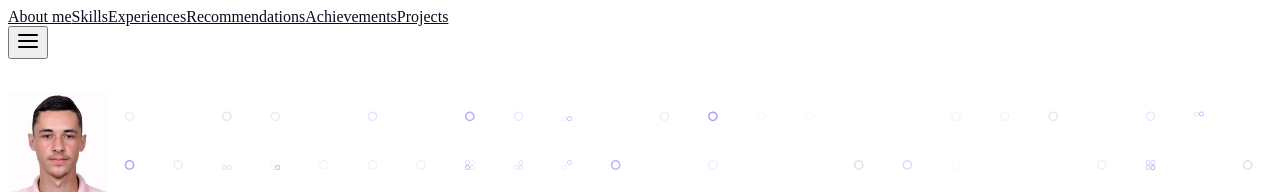
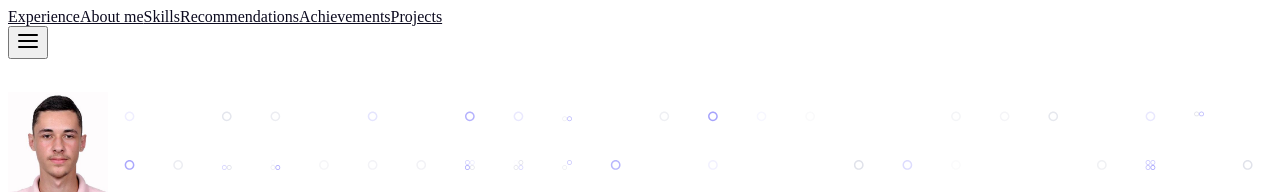
Before and after one commit to RuanScherer/my-site, a Next.js app: page / in a window 1280 px wide. Shown: the top 194 px of the page. Built offline with nearby package versions, Linux system fonts and the light colour scheme.

Commit message:
fix: menu items order

```diff
--- a/data/index.js
+++ b/data/index.js
@@ -1,4 +1,8 @@
 export const menuLinks = [
+  {
+    href: "where-i-worked",
+    name: "Experience"
+  },
   {
     href: "about-me",
     name: "About me"
@@ -6,10 +10,6 @@ export const menuLinks = [
   {
     href: "skills",
     name: "Skills"
-  },
-  {
-    href: "where-i-worked",
-    name: "Experiences"
   },
   {
     href: "say-about-me",
```
